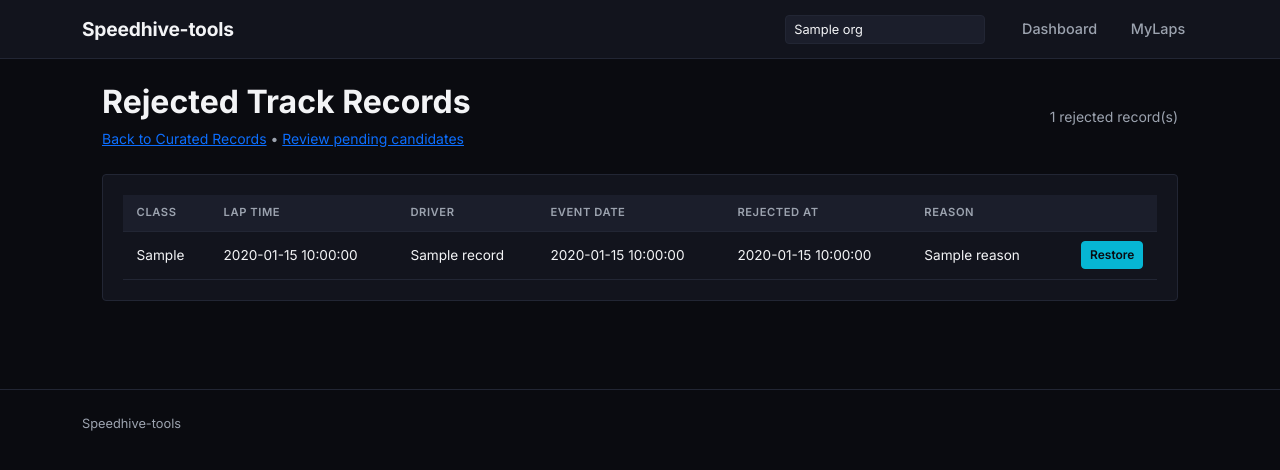
After one commit to ncrosty58/speedhive-tools-ui, a Python web app: template templates/track_records_rejected.html in a window 1280 px wide. The commit adds this page. Shown: the top 470 px of the page. Run offline with Jinja, Linux system fonts and the light colour scheme; the template is opened without the code that fills it: most values are stand-ins (such as "Sample title", 1, 10 or a date in 2020).

Commit message:
feat(track-records): add Manage Rejected page and restore/un-reject functionality

```diff
--- a/templates/org_operations.html
+++ b/templates/org_operations.html
@@ -95,6 +95,7 @@
                 </button>
                 <a class="btn-custom-outline" href="/org/{{ org.id }}/track-records/review">Review Candidates</a>
                 <a class="btn-custom-outline" href="/org/{{ org.id }}/track-records/curated">Manage Curated</a>
+                <a class="btn-custom-outline" href="/org/{{ org.id }}/track-records/rejected">Manage Rejected</a>
             </div>
 
             <div class="mt-3 p-2 rounded bg-surface border border-secondary border-opacity-10 d-flex flex-wrap gap-3 align-items-center small" id="track-records-status">
--- /dev/null
+++ b/templates/track_records_rejected.html
@@ -0,0 +1,66 @@
+{% extends 'base.html' %}
+
+{% block title %}Rejected Track Records — Org {{ org_id }}{% endblock %}
+
+{% block content %}
+<div class="row g-4">
+    <div class="col-12 d-flex flex-column flex-md-row justify-content-between align-items-md-center gap-2">
+        <div>
+            <h1 class="h2 fw-bold mb-1">Rejected Track Records</h1>
+            <span class="text-muted small">
+                <a href="{{ url_for('org_track_records_curated', org_id=org_id) }}">Back to Curated Records</a> &bull;
+                <a href="{{ url_for('org_track_records_review', org_id=org_id) }}">Review pending candidates</a>
+            </span>
+        </div>
+        <span class="text-muted small">{{ records|length }} rejected record(s)</span>
+    </div>
+
+    <div class="col-12">
+        <div class="glass-card">
+            {% if not records %}
+            <p class="text-muted text-center my-4">No rejected records found.</p>
+            {% else %}
+            <div class="table-responsive">
+                <table class="table table-custom table-sm mb-0">
+                    <thead>
+                        <tr>
+                            <th>Class</th>
+                            <th>Lap Time</th>
+                            <th>Driver</th>
+                            <th>Event Date</th>
+                            <th>Rejected At</th>
+                            <th>Reason</th>
+                            <th></th>
+                        </tr>
+                    </thead>
+                    <tbody>
+                        {% for r in records %}
+                        <tr>
+                            <td>{{ r.classAbbreviation }}</td>
+                            <td>{{ r.lapTime }}</td>
+                            <td>{{ r.driverName }}</td>
+                            <td>{{ r.date }}</td>
+                            <td>{{ r.rejected_at }}</td>
+                            <td>{{ r.reason or 'User Rejected' }}</td>
+                            <td class="text-end">
+                                <form method="POST" action="{{ url_for('org_track_records_rejected_restore', org_id=org_id) }}"
+                                      onsubmit="return confirm('Restore this record? It will be eligible to be proposed again on the next sync.');">
+                                    <input type="hidden" name="classAbbreviation" value="{{ r.classAbbreviation }}">
+                                    <input type="hidden" name="lapTime" value="{{ r.lapTime }}">
+                                    <input type="hidden" name="driverName" value="{{ r.driverName }}">
+                                    <input type="hidden" name="date" value="{{ r.date }}">
+                                    <button type="submit" class="btn-custom py-1 px-2" style="font-size: 0.75rem;">
+                                        Restore
+                                    </button>
+                                </form>
+                            </td>
+                        </tr>
+                        {% endfor %}
+                    </tbody>
+                </table>
+            </div>
+            {% endif %}
+        </div>
+    </div>
+</div>
+{% endblock %}
```
Also changed, not shown: app.py (+50 -0 lines).
